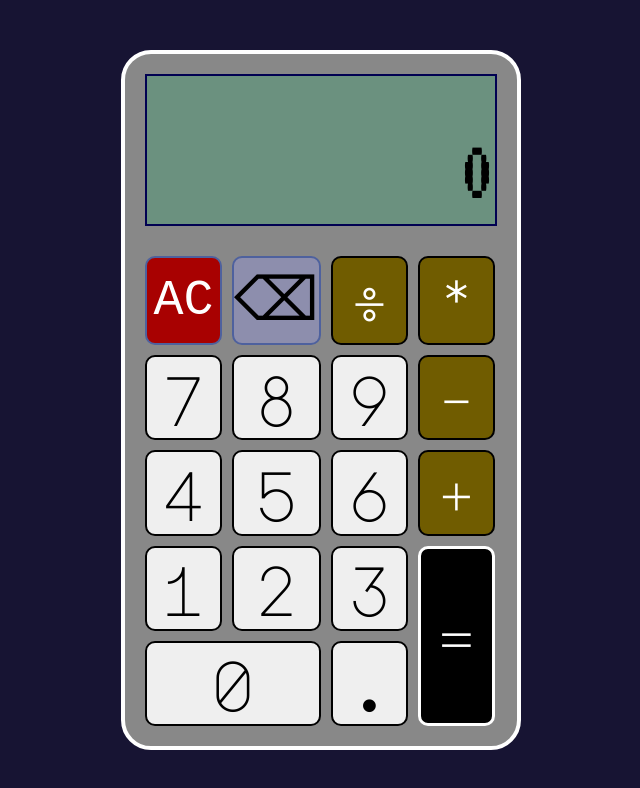
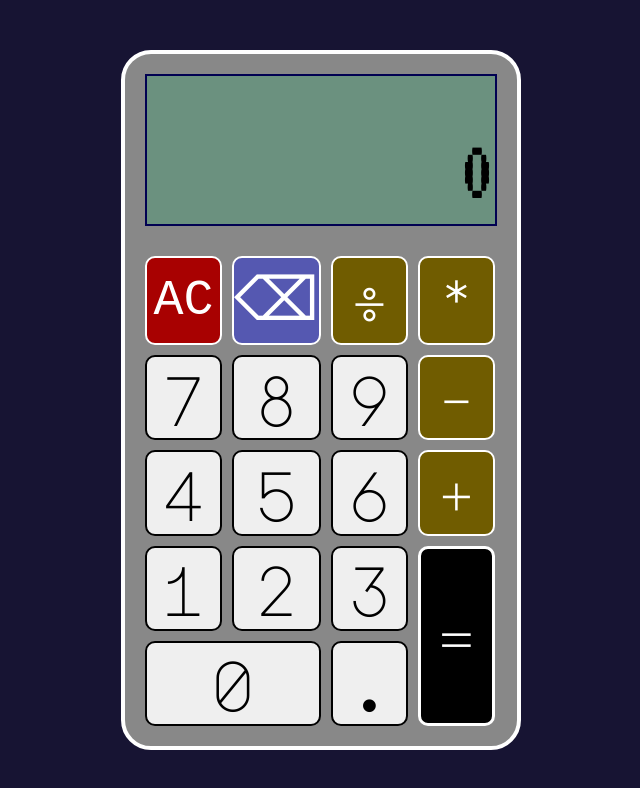
Before and after one commit to KVG24/calculator-odin, a plain HTML site: page index.html in a window 1280 px wide. Shown: the whole page, without its empty margins (319-959 px from the left). Drawn offline with Linux system fonts and the light colour scheme.

Commit message:
Change buttons colors

```diff
--- a/style.css
+++ b/style.css
@@ -65,13 +65,8 @@ button {
     gap: 10px;
 }
 
-.operator {
-    background-color: rgb(112, 92, 0);
-    color: white;
-}
-
 .btn-action {
-    border: 2px solid rgb(78, 97, 158);
+    border: 2px solid rgb(255, 255, 255);
     border-radius: 10px;
     font-family: 'Courier New', Courier, monospace;
 }
@@ -83,7 +78,8 @@ button {
 }
 
 #delete {
-    background-color: rgb(141, 142, 173);
+    background-color: rgb(85, 88, 177);
+    color: white;
     font-size: 60px;
 }
 
@@ -104,3 +100,9 @@ button {
     font-size: 70px;
     font-family: 'Major Mono Display', monospace;
 }
+
+.operator {
+    background-color: rgb(112, 92, 0);
+    color: white;
+    border: 2px solid white;
+}
```
